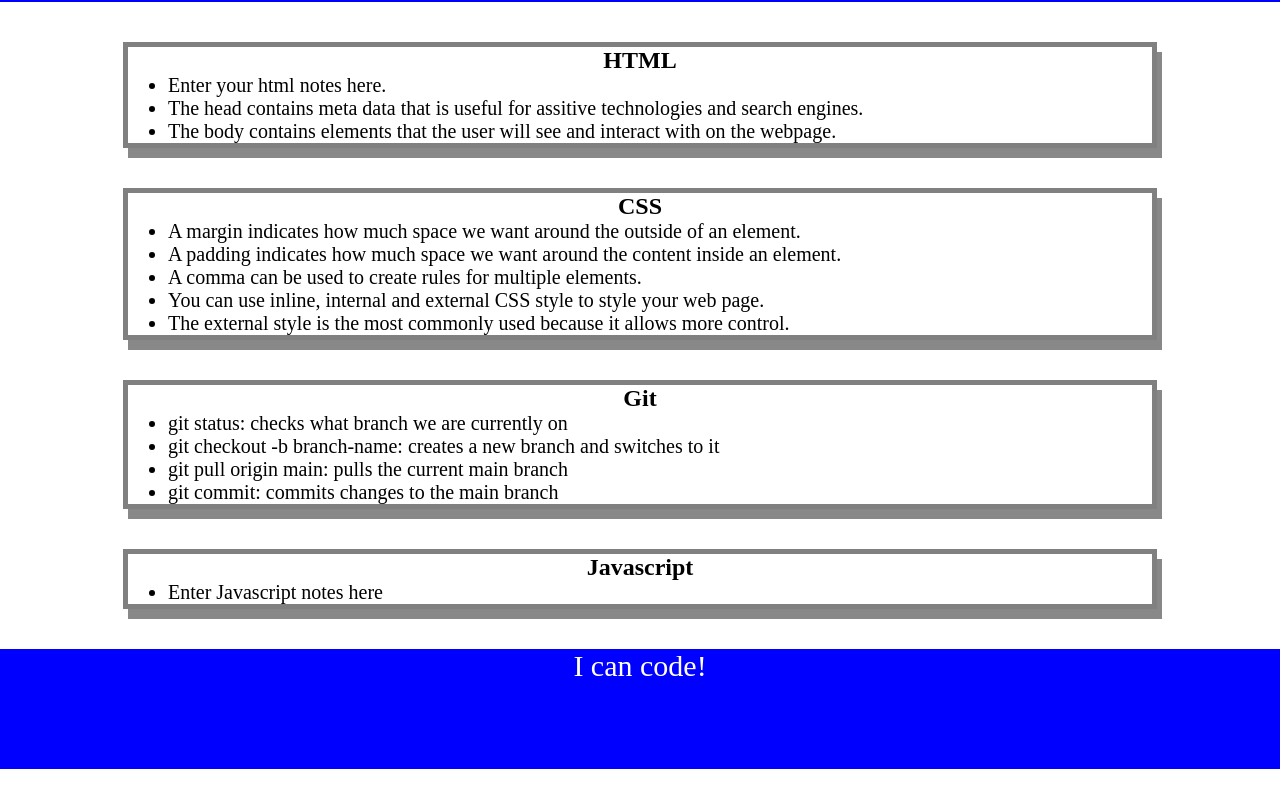
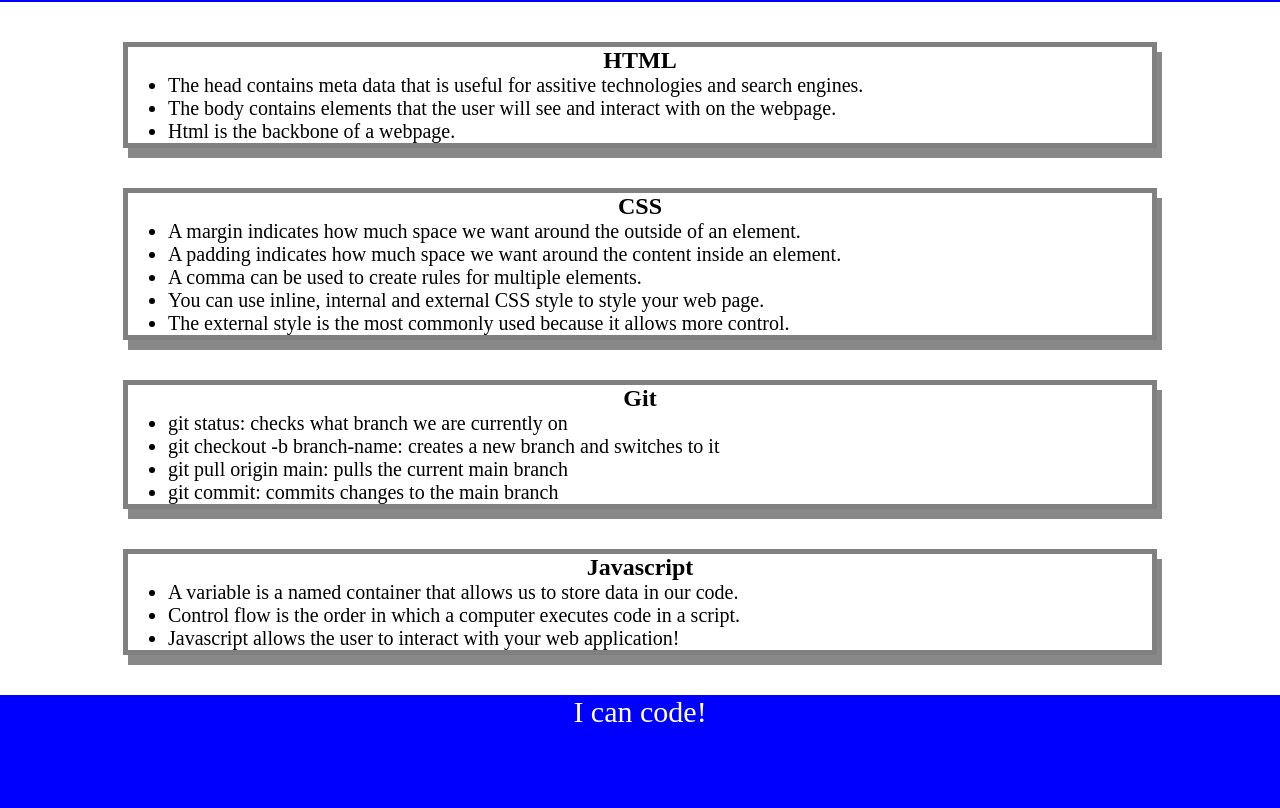
Before and after one commit to TimL94/prework-study-guide, a plain HTML site: page index.html in a window 1280 px wide. Shown: the part 118-926 px from the top of the page. Before the commit the page ends 887 px from the top, so only its background shows below. Drawn offline with Linux system fonts and the light colour scheme.

Commit message:
deleted a folder

```diff
--- a/prework-study-guide/index.html
+++ b/index.html
@@ -20,9 +20,11 @@
 
         <ul>
 
-          <li>Enter your html notes here.</li>
           <li>The head contains meta data that is useful for assitive technologies and search engines.</li>
+
           <li>The body contains elements that the user will see and interact with on the webpage.</li>
+
+          <li>Html is the backbone of a webpage.</li>
 
         </ul>
 
@@ -72,7 +74,11 @@
 
         <ul>
 
-          <li>Enter Javascript notes here</li>
+          <li>A variable is a named container that allows us to store data in our code.</li>
+
+          <li>Control flow is the order in which a computer executes code in a script.</li>
+
+          <li>Javascript allows the user to interact with your web application!</li>
 
         </ul>
 
```
Also changed, not shown: assets/bowtie-cat.png (renamed from prework-study-guide/assets/bowtie-cat.png), assets/script.js (renamed from prework-study-guide/assets/script.js), assets/style.css (renamed from prework-study-guide/assets/style.css).
